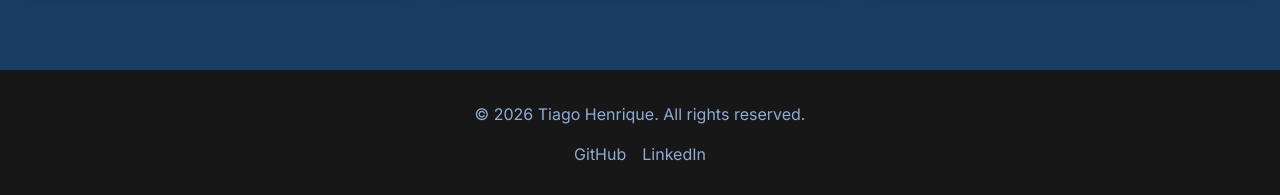
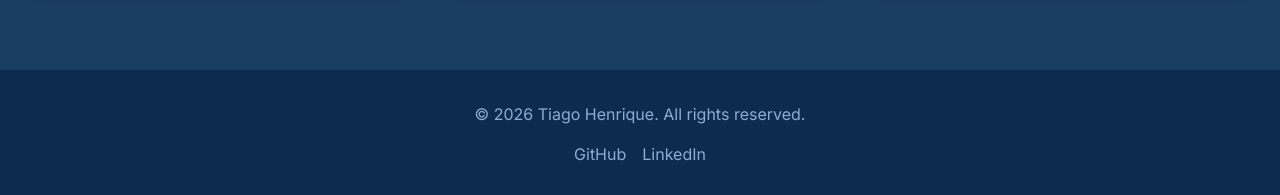
Before and after one commit to Tiago061/portfolio, a Next.js app: page / in a window 1280 px wide. Shown: the part 2766-2961 px from the top of the page. Built offline with nearby package versions, Linux system fonts and the light colour scheme.

Commit message:
fix(footer): modified color background

```diff
--- a/app/components/footer.tsx
+++ b/app/components/footer.tsx
@@ -1,6 +1,6 @@
 export default function Footer() {
   return (
-    <footer className="bg-primary text-quaternary py-8">
+    <footer className="bg-primarySolid text-quaternary py-8">
       <div className="container mx-auto px-6 text-center">
         <p>&copy; {new Date().getFullYear()} Tiago Henrique. All rights reserved.</p>
         <div className="mt-4">
```
